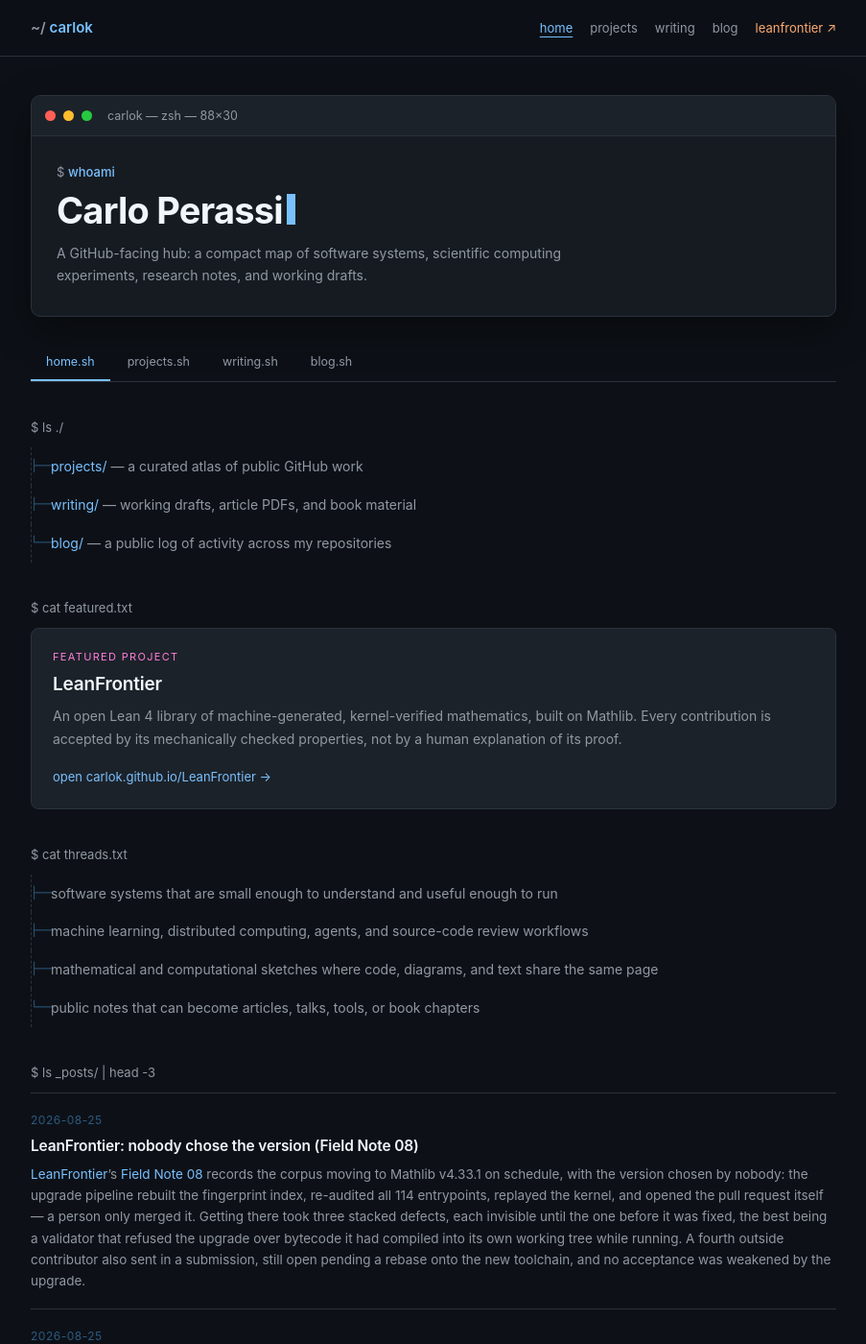
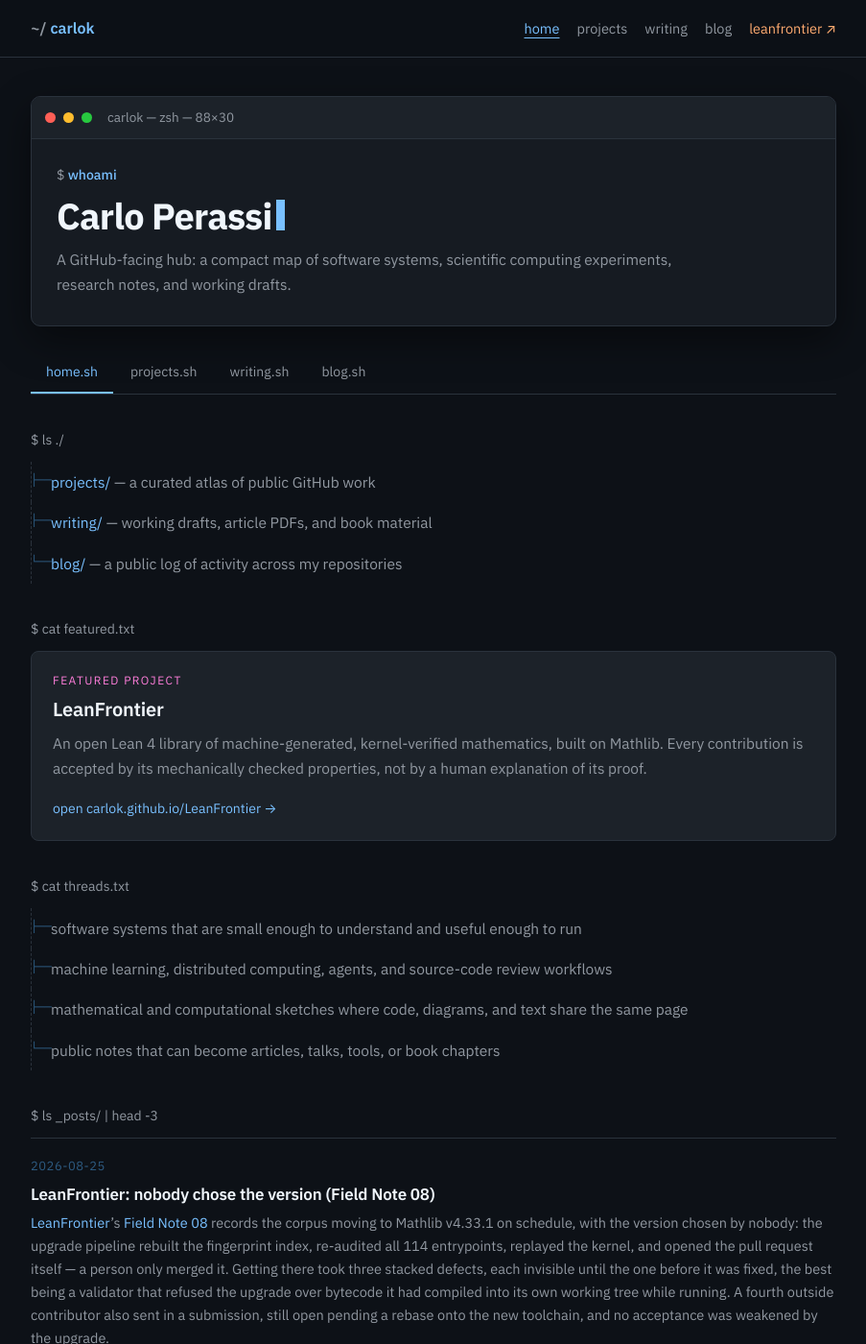
Before and after one commit to carlok/carlok.github.io, a Jekyll site: the page built from index.md, in a window 1280 px wide and 1400 px high. Shown: the whole window at 96% size, without its empty margins (188-1091 px from the left). Built offline with Jekyll 4.4.1, drawn with Linux system fonts in a browser that asks for light colours.

Commit message:
design: bump type scale to a comfortable reading baseline, load IBM Plex Sans
Measured the live site's actual computed font sizes: 15px body base,
12-13px on nav/tabs/footer/prompts, with almost no responsive scaling
between mobile and desktop. That's below the ~16px baseline standard
web guidance treats as comfortable for body copy, and secondary UI
text was sitting at fine-print sizes without being fine print.

New scale (full breakdown in the plan): 16px body base, 13-14.5px
floor on secondary UI text (nav/tabs/footer/prompts/dates), headings
bumped ~1px to stay ahead of the new baseline, small utility labels
(badges, timestamps, CV years) bumped modestly but intentionally kept
smaller as a fine-print convention. Added a +0.5px desktop-only bump
(>=1024px) on the tightest secondary-text tier since desktop has the
room and nothing there risks wrapping.

Also swapped --font-sans from the raw OS system-font stack (which
rendered as a different typeface per platform: San Francisco / Segoe
UI / Roboto) to IBM Plex Sans, loaded as a real webfont so every
visitor sees the same thing. It's the sans sibling of IBM Plex Mono,
this site's original font before this session's redesign, so it
restores some continuity rather than being a fifth unrelated choice.

Verified: IBM Plex Sans confirmed actually loaded (document.fonts),
every page checked at desktop/mobile for the new sizes and zero
horizontal overflow, tree-branch glyphs confirmed still monospace
(unaffected, separate rule).

Co-Authored-By: Claude Sonnet 5 <noreply@anthropic.com>

```diff
--- a/_layouts/default.html
+++ b/_layouts/default.html
@@ -13,7 +13,7 @@
   <link rel="manifest" href="{{ '/site.webmanifest' | relative_url }}">
   <link rel="preconnect" href="https://fonts.googleapis.com">
   <link rel="preconnect" href="https://fonts.gstatic.com" crossorigin>
-  <link href="https://fonts.googleapis.com/css2?family=JetBrains+Mono:ital,wght@0,400;0,500;0,600;0,700;1,400&display=swap" rel="stylesheet">
+  <link href="https://fonts.googleapis.com/css2?family=IBM+Plex+Sans:wght@400;500;600;700&family=JetBrains+Mono:ital,wght@0,400;0,500;0,600;0,700;1,400&display=swap" rel="stylesheet">
   <link rel="stylesheet" href="{{ '/assets/css/main.css' | relative_url }}">
 </head>
 <body>
--- a/assets/css/main.css
+++ b/assets/css/main.css
@@ -15,7 +15,7 @@
   --amber: #ffab70;
   --pink: #ff7edb;
   --font-mono: 'JetBrains Mono', ui-monospace, SFMono-Regular, Menlo, Monaco, Consolas, 'Liberation Mono', monospace;
-  --font-sans: -apple-system, BlinkMacSystemFont, "Segoe UI", Roboto, "Noto Sans", Helvetica, Arial, sans-serif;
+  --font-sans: 'IBM Plex Sans', -apple-system, BlinkMacSystemFont, "Segoe UI", Roboto, "Noto Sans", Helvetica, Arial, sans-serif;
 }
 
 * { box-sizing: border-box; }
@@ -23,7 +23,7 @@ html { -webkit-text-size-adjust: 100%; }
 body {
   margin: 0;
   font-family: var(--font-sans);
-  font-size: 15px;
+  font-size: 16px;
   line-height: 1.7;
   color: var(--text);
   background: var(--bg-body);
@@ -56,7 +56,7 @@ body {
 }
 .brand {
   font-weight: 600;
-  font-size: 15px;
+  font-size: 16px;
   color: var(--accent);
   text-decoration: none;
   flex: 0 0 auto;
@@ -64,7 +64,7 @@ body {
 .brand::before { content: "~/ "; color: var(--t3); }
 .nav-links { display: flex; flex-wrap: wrap; gap: 4px 18px; }
 .nav-links a {
-  font-size: 13px;
+  font-size: 14px;
   color: var(--t3);
   text-decoration: none;
 }
@@ -81,9 +81,9 @@ h1, h2, h3, h4 {
   letter-spacing: -0.01em;
 }
 h1 { font-size: 40px; font-weight: 700; letter-spacing: -0.02em; margin: 0 0 12px; }
-h2 { font-size: 20px; font-weight: 600; margin: 44px 0 14px; color: var(--text); }
+h2 { font-size: 21px; font-weight: 600; margin: 44px 0 14px; color: var(--text); }
 h2::before { content: "$ "; color: var(--t3); font-weight: 400; }
-h3 { font-size: 17px; font-weight: 600; margin: 0 0 6px; }
+h3 { font-size: 18px; font-weight: 600; margin: 0 0 6px; }
 p { margin: 0 0 16px; color: var(--t3); }
 
 a { color: var(--accent); text-decoration: none; }
@@ -92,14 +92,14 @@ a:hover { text-decoration: underline; text-underline-offset: 3px; }
 
 /* ---------- Terminal prompt lines ---------- */
 .prompt {
-  font-size: 13px;
+  font-size: 14px;
   color: var(--t3);
   margin: 0 0 8px;
 }
 .prompt b { color: var(--accent); font-weight: 500; }
 
 .cmd {
-  font-size: 13px;
+  font-size: 14px;
   color: var(--t3);
   margin: 36px 0 10px;
 }
@@ -130,7 +130,7 @@ a:hover { text-decoration: underline; text-underline-offset: 3px; }
 .titlebar .filename {
   margin-left: 8px;
   color: var(--t3);
-  font-size: 12.5px;
+  font-size: 13.5px;
   overflow: hidden;
   text-overflow: ellipsis;
   white-space: nowrap;
@@ -165,7 +165,7 @@ a:hover { text-decoration: underline; text-underline-offset: 3px; }
 .tabbar::-webkit-scrollbar { display: none; }
 .tab {
   padding: 8px 16px;
-  font-size: 12.5px;
+  font-size: 13.5px;
   color: var(--t3);
   border-bottom: 2px solid transparent;
   flex: 0 0 auto;
@@ -184,7 +184,7 @@ a:hover { text-decoration: underline; text-underline-offset: 3px; }
   color: var(--text);
 }
 .tagline {
-  font-size: 14px;
+  font-size: 15.5px;
   color: var(--t3);
   max-width: 42em;
   margin: 0;
@@ -202,7 +202,7 @@ ul.tree li, .content li {
   border-left: 1px dashed var(--line);
   position: relative;
   color: var(--t3);
-  font-size: 14px;
+  font-size: 15.5px;
 }
 ul.tree li::before, .content li::before { content: "├──"; position: absolute; left: -1px; top: 9px; color: var(--accent-dim); font-size: 12px; font-family: var(--font-mono); }
 ul.tree li:last-child::before, .content li:last-child::before { content: "└──"; }
@@ -218,20 +218,20 @@ ul.tree li a:hover, .content li a:hover { text-decoration: underline; text-under
   margin: 8px 0;
 }
 .feature .label {
-  font-size: 11px;
+  font-size: 12px;
   text-transform: uppercase;
   letter-spacing: 0.12em;
   color: var(--pink);
 }
-.feature h3 { font-size: 19px; margin: 8px 0 10px; color: var(--text); }
-.feature p { font-size: 14px; color: var(--t3); margin: 0 0 14px; }
-.feature a { font-size: 13px; color: var(--accent); }
+.feature h3 { font-size: 20px; margin: 8px 0 10px; color: var(--text); }
+.feature p { font-size: 15.5px; color: var(--t3); margin: 0 0 14px; }
+.feature a { font-size: 14px; color: var(--accent); }
 .feature a:hover { text-decoration: underline; }
 
 /* ---------- Tag pills (post tags — real links to /blog/tag/<name>/) ---------- */
 .badge {
   display: inline-block;
-  font-size: 10px;
+  font-size: 11px;
   text-transform: uppercase;
   letter-spacing: 0.06em;
   color: var(--t3);
@@ -251,11 +251,11 @@ a.badge:hover, a.badge:focus-visible { color: var(--accent); background: rgba(12
   border-top: 1px solid var(--line);
 }
 .post-card:first-of-type { border-top: none; }
-.post-card h2 { margin: 8px 0 8px; font-size: 15.5px; font-weight: 600; }
+.post-card h2 { margin: 8px 0 8px; font-size: 17px; font-weight: 600; }
 .post-card h2::before { content: none; }
 .post-card h2 a { color: var(--text); }
 .post-card h2 a:hover { color: var(--accent); text-decoration: none; }
-.post-card .excerpt { color: var(--t3); font-size: 13.5px; margin: 0; line-height: 1.65; }
+.post-card .excerpt { color: var(--t3); font-size: 14.5px; margin: 0; line-height: 1.65; }
 .post-card .excerpt p { margin: 0; }
 .post-meta {
   display: flex;
@@ -264,7 +264,7 @@ a.badge:hover, a.badge:focus-visible { color: var(--accent); background: rgba(12
   flex-wrap: wrap;
 }
 .post-meta time {
-  font-size: 12px;
+  font-size: 13px;
   color: var(--accent-dim);
   letter-spacing: 0.5px;
 }
@@ -273,7 +273,7 @@ a.badge:hover, a.badge:focus-visible { color: var(--accent); background: rgba(12
 .post { max-width: none; }
 .post-header { padding: 0; }
 .post-header h1 { font-size: clamp(22px, 4.5vw, 30px); margin: 14px 0 18px; line-height: 1.3; }
-.post-body { font-size: 14.5px; line-height: 1.75; color: var(--t3); }
+.post-body { font-size: 16px; line-height: 1.75; color: var(--t3); }
 .post-body p { color: var(--t3); max-width: 640px; }
 .post-body h2 { margin-top: 36px; }
 .post-body code {
@@ -289,7 +289,7 @@ a.badge:hover, a.badge:focus-visible { color: var(--accent); background: rgba(12
   margin-top: 8px;
   padding-top: 0;
   border-top: none;
-  font-size: 13px;
+  font-size: 14px;
 }
 .post-footer a { color: var(--accent); text-decoration: none; }
 .post-footer a:hover { text-decoration: underline; }
@@ -306,7 +306,7 @@ a.badge:hover, a.badge:focus-visible { color: var(--accent); background: rgba(12
   justify-content: space-between;
   flex-wrap: wrap;
   gap: 8px 16px;
-  font-size: 12px;
+  font-size: 13px;
   color: var(--t3);
 }
 .footer a { color: var(--accent); }
@@ -331,7 +331,7 @@ a.badge:hover, a.badge:focus-visible { color: var(--accent); background: rgba(12
   padding-top: 16px;
   border-top: 1px solid var(--line);
 }
-.social a { display: flex; align-items: center; gap: 7px; color: var(--t3); font-size: 13px; }
+.social a { display: flex; align-items: center; gap: 7px; color: var(--t3); font-size: 14px; }
 .social a:hover { color: var(--accent); text-decoration: none; }
 .social svg { width: 15px; height: 15px; fill: currentColor; flex: 0 0 auto; opacity: 0.85; }
 .social a:hover svg { opacity: 1; }
@@ -339,7 +339,7 @@ a.badge:hover, a.badge:focus-visible { color: var(--accent); background: rgba(12
 .columns { display: grid; grid-template-columns: repeat(3, 1fr); gap: 28px; margin-top: 8px; }
 .columns h2 { margin-top: 0; }
 .col h3 {
-  font-size: 12.5px;
+  font-size: 13.5px;
   color: var(--text);
   margin: 22px 0 8px;
   font-weight: 600;
@@ -348,9 +348,9 @@ a.badge:hover, a.badge:focus-visible { color: var(--accent); background: rgba(12
   opacity: 0.85;
 }
 .col h3:first-of-type { margin-top: 0; }
-.col .yr { color: var(--t3); font-size: 12px; }
+.col .yr { color: var(--t3); font-size: 13px; }
 
-.consent { margin-top: 36px; font-size: 12px; color: var(--t3); max-width: none; white-space: nowrap; }
+.consent { margin-top: 36px; font-size: 13px; color: var(--t3); max-width: none; white-space: nowrap; }
 
 /* ---------- Responsive ---------- */
 @media (max-width: 820px) {
@@ -362,6 +362,11 @@ a.badge:hover, a.badge:focus-visible { color: var(--accent); background: rgba(12
   .avatar { width: 150px; height: 150px; }
   .social { justify-content: center; }
 }
+@media (min-width: 1024px) {
+  .nav-links a { font-size: 14.5px; }
+  .tab { font-size: 14px; }
+  .footer { font-size: 13.5px; }
+}
 @media (max-width: 480px) {
   .container { padding: 0 16px; }
   .pane { padding: 20px 18px 24px; }
```
